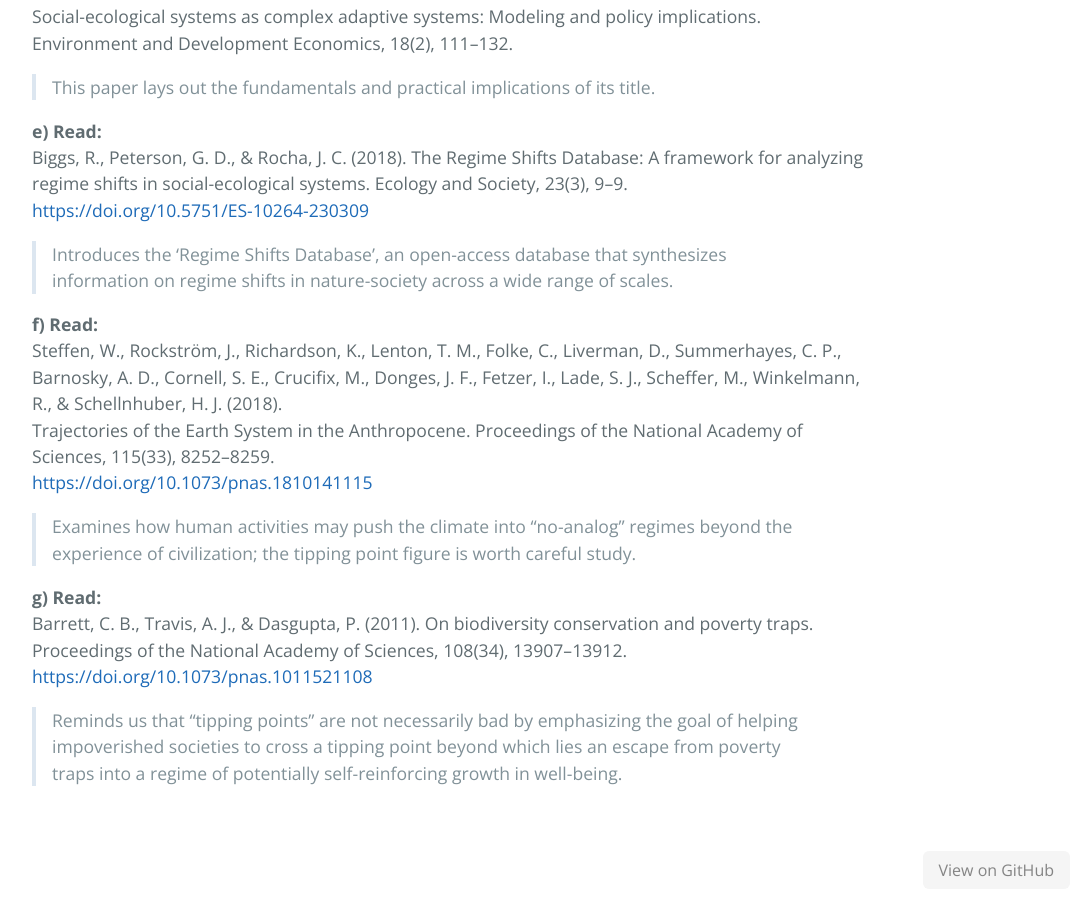
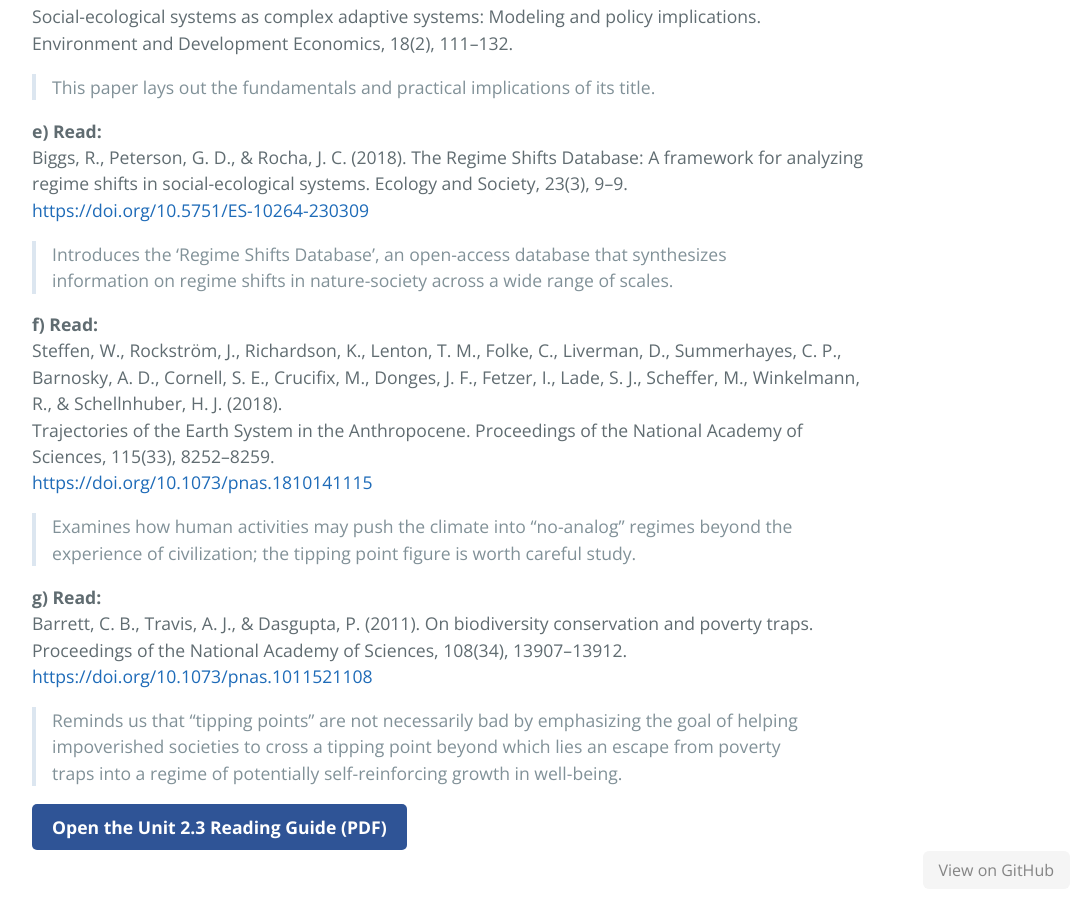
Before and after one commit to agharley/sustdev, a Jekyll site: the page built from part-2-anthropocene/unit-2-3-complexity.md, in a window 1280 px wide and 900 px high, scrolled down 3740 px. Shown: the whole window, without its empty margins (192-1277 px from the left). Built offline with Jekyll 4.4.1, drawn with Linux system fonts in a browser that asks for light colours; our own code applies the rules of GitHub Pages for plain Markdown files.

Commit message:
adding button to unit 2.3 to download unit guide as test

```diff
--- a/part-2-anthropocene/unit-2-3-complexity.md
+++ b/part-2-anthropocene/unit-2-3-complexity.md
@@ -93,3 +93,8 @@ Trajectories of the Earth System in the Anthropocene. Proceedings of the Nationa
 Barrett, C. B., Travis, A. J., & Dasgupta, P. (2011). On biodiversity conservation and poverty traps. Proceedings of the National Academy of Sciences, 108(34), 13907–13912.
 [https://doi.org/10.1073/pnas.1011521108](https://doi.org/10.1073/pnas.1011521108)
 > Reminds us that “tipping points” are not necessarily bad by emphasizing the goal of helping impoverished societies to cross a tipping point beyond which lies an escape from poverty traps into a regime of potentially self-reinforcing growth in well-being.
+
+
+<a href="../course-library/unit-guides/unit-2-3.pdf" target="_blank" style="display:inline-block; padding:10px 20px; background:#2F5496; color:white; border-radius:5px; text-decoration:none; font-weight:bold;">
+Open the Unit 2.3 Reading Guide (PDF)
+</a>
```
Also changed, not shown: 2 other files.
